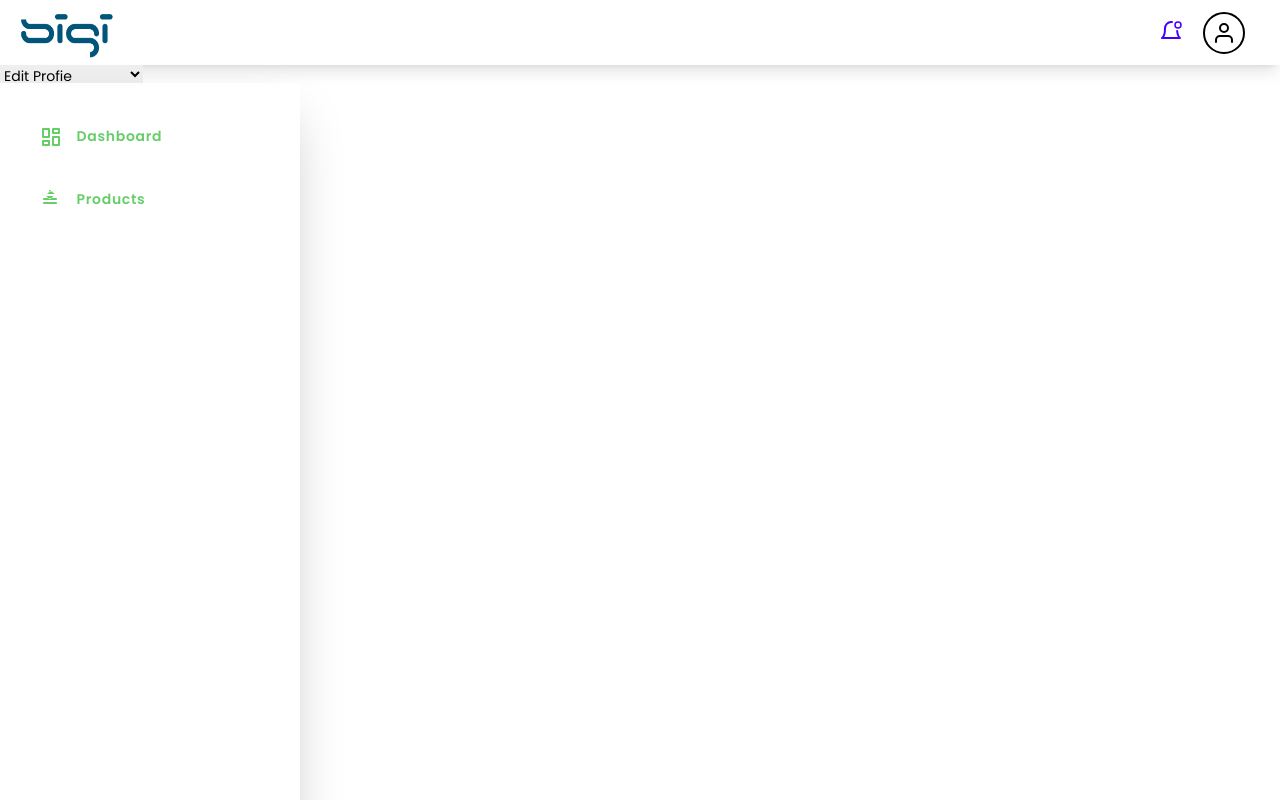
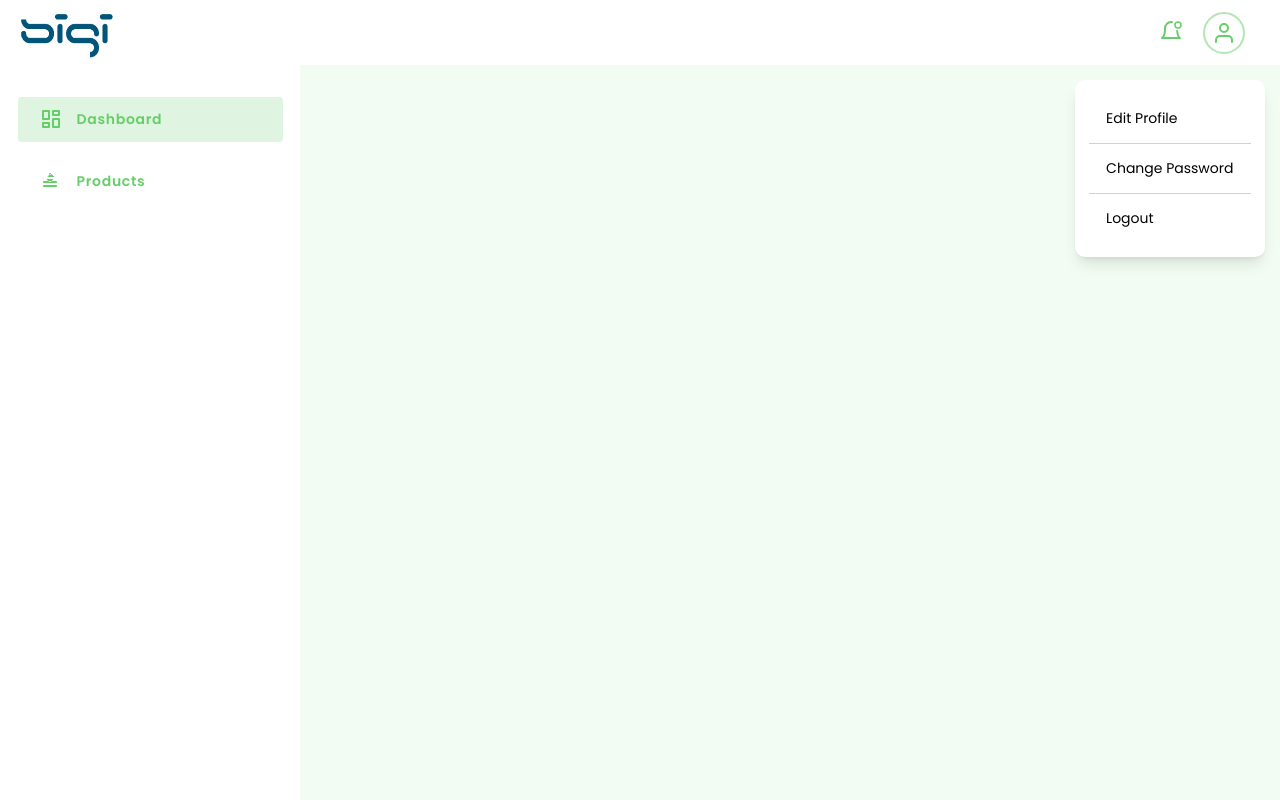
Before and after one commit to Arjunarunachalan/sigi_frontend, a React (Create React App) app: page / in a window 1280 px wide. Both pictures are taken after a click on the button 1224 px from the left and 32 px from the top of the page. Built offline with nearby package versions, Linux system fonts and the light colour scheme.

Commit message:
profile dropdown completed

```diff
--- a/src/App.js
+++ b/src/App.js
@@ -2,6 +2,7 @@
 import './App.css';
 import './assets/css/global.css'
 import Signup from './Components/Signup/Signup';
+import Table from './Components/Table';
 import Topbar from './Layouts/Topbar';
 import IndexRouter from './Routes/Route';
 
--- a/src/Components/Icons/Notification.jsx
+++ b/src/Components/Icons/Notification.jsx
@@ -1,9 +1,44 @@
-import React from 'react'
+import React from "react";
 
-const Notification = () => {
+const Notification = (props) => {
   return (
-     <svg width="30" height="20" stroke-width="1.5"  fill="none" xmlns="http://www.w3.org/2000/svg" id="IconChangeColor"> <path d="M18.1336 11C18.7155 16.3755 21 18 21 18H3C3 18 6 15.8667 6 8.4C6 6.70261 6.63214 5.07475 7.75736 3.87452C8.88258 2.67428 10.4087 2 12 2C12.3373 2 12.6717 2.0303 13 2.08949" stroke="#4400ff" stroke-linecap="round" stroke-linejoin="round" id="mainIconPathAttribute" fill="#ffffff" stroke-width="2"></path> <path d="M19 8C20.6569 8 22 6.65685 22 5C22 3.34315 20.6569 2 19 2C17.3431 2 16 3.34315 16 5C16 6.65685 17.3431 8 19 8Z" stroke="#4400ff" stroke-linecap="round" stroke-linejoin="round" id="mainIconPathAttribute" fill="#ffffff"></path> <path d="M13.73 21C13.5542 21.3031 13.3019 21.5547 12.9982 21.7295C12.6946 21.9044 12.3504 21.9965 12 21.9965C11.6496 21.9965 11.3054 21.9044 11.0018 21.7295C10.6982 21.5547 10.4458 21.3031 10.27 21" stroke="#4400ff" stroke-linecap="round" stroke-linejoin="round" id="mainIconPathAttribute" fill="#ffffff"></path> </svg>
-  )
-}
+    <svg
+      width="30"
+      height="20"
+      stroke-width="1.5"
+      fill="none"
+      xmlns="http://www.w3.org/2000/svg"
+      id="IconChangeColor"
+      {...props}
+    >
+      {" "}
+      <path
+        d="M18.1336 11C18.7155 16.3755 21 18 21 18H3C3 18 6 15.8667 6 8.4C6 6.70261 6.63214 5.07475 7.75736 3.87452C8.88258 2.67428 10.4087 2 12 2C12.3373 2 12.6717 2.0303 13 2.08949"
+        stroke="strokeColor"
+        stroke-linecap="round"
+        stroke-linejoin="round"
+        id="mainIconPathAttribute"
+        fill="#ffffff"
+        stroke-width="2"
+      ></path>{" "}
+      <path
+        d="M19 8C20.6569 8 22 6.65685 22 5C22 3.34315 20.6569 2 19 2C17.3431 2 16 3.34315 16 5C16 6.65685 17.3431 8 19 8Z"
+        stroke="strokeColor"
+        stroke-linecap="round"
+        stroke-linejoin="round"
+        id="mainIconPathAttribute"
+        fill="#ffffff"
+      ></path>{" "}
+      <path
+        d="M13.73 21C13.5542 21.3031 13.3019 21.5547 12.9982 21.7295C12.6946 21.9044 12.3504 21.9965 12 21.9965C11.6496 21.9965 11.3054 21.9044 11.0018 21.7295C10.6982 21.5547 10.4458 21.3031 10.27 21"
+        stroke="#4400ff"
+        stroke-linecap="round"
+        stroke-linejoin="round"
+        id="mainIconPathAttribute"
+        fill="#ffffff"
+      ></path>{" "}
+    </svg>
+  );
+};
 
-export default Notification
+export default Notification;
--- /dev/null
+++ b/src/Components/Table.jsx
@@ -0,0 +1,79 @@
+// import React from "react";
+
+// const Table = () => {
+//   const headerdata = [
+//     {
+//       header: "Name",
+//     },
+//     {
+//       header: "Description",
+//     },
+//   ];
+
+//   const data = [{ Name: "Arjun" }, { Description: "good boy" }];
+
+//   return (
+//     <div>
+//       <table>
+//         {headerdata.map((data) => {
+//           <th>{data.header}</th>;
+//         })}
+//         {data.map((tabledata) => {
+//           <tr>
+//             {Object.keys(
+//               tabledata.map((tddata) => {
+//                 <td>{tddata[key]}</td>;
+//               })
+//             )}
+//           </tr>;
+//         })}
+//       </table>
+//     </div>
+//   );
+// };
+
+// export default Table;
+import React from "react";
+
+const Table = () => {
+  const headerdata = [
+    {
+      header: "Name",
+    },
+    {
+      header: "Description",
+    },
+    {
+      header: "Age",
+    },
+  ];
+
+  const data = [{ Name: "Arjun", Description: "good boy",Age:22 }];
+
+  return (
+    <div>
+      <table>
+        <thead>
+          <tr>
+            {headerdata.map((data) => (
+              <th key={data.header}>{data.header}</th>
+            ))}
+          </tr>
+        </thead>
+        <tbody>
+          {data.map((tabledata) => (
+            <tr key={tabledata.Name}>
+              {Object.keys(tabledata).map((key) => (
+                <td key={key}>{tabledata[key]}</td>
+              ))
+              }
+            </tr>
+          ))}
+
+        </tbody>
+      </table>
+    </div>
+  );
+};
+
+export default Table;
--- a/src/Layouts/Sidebar.jsx
+++ b/src/Layouts/Sidebar.jsx
@@ -22,19 +22,19 @@ const Sidebar = () => {
     navigate(link)
   }
   return (
-    <div className="w-[300px] bg-white-500 shadow-2xl  h-full flex ">
+    <div className="w-[300px] bg-white-500  h-full flex " style={{backgroundColor:'white'}}>
       <ul className="w-full px-5 py-9">
         {items.map((data,index) => (
           <li className="mb-5 flex justify-center" key={index}>
               <div
                 role="button"
                 onClick={()=>navigateToHref(data.link)}
-                className={`w-full flex justify-start items-center px-6 py-3 rounded ${
-                  window.location.pathname == data.link && "bg-hover-color-400"
-                } ${Styles["nav-link"]}`}
+                className={`w-full flex justify-start items-center px-6 py-3 rounded text-primary-green ${
+                  window.location.pathname == data.link &&  "bg-primary-green bg-opacity-20 "
+                } hover:bg-primary-green hover:bg-opacity-25`}
               >
                 {data.icon}
-                <span className="ml-4 font-semibold tracking-wider text-red-500"> {data.title} </span>
+                <span className="ml-4 font-semibold tracking-wider "> {data.title} </span>
               </div>
           </li>
         ))}
--- a/src/Layouts/Topbar.jsx
+++ b/src/Layouts/Topbar.jsx
@@ -2,7 +2,7 @@ import { React, useState } from "react";
 import Notification from "../Components/Icons/Notification";
 import ProfileIcon from "../Components/Icons/ProfileIcon";
 import ProfileItems from "./ProfileItems";
-
+import { Link } from "react-router-dom";
 
 const Topbar = () => {
   const [profile, setprofile] = useState(false);
@@ -12,26 +12,45 @@ const Topbar = () => {
 
   console.log(profile);
   return (
-    <div>
-      <div className="bg-white shadow-lg w-full h-[65px] flex">
+    <div className="topbar" style={{ backgroundColor: "white" }}>
+      <div className="   w-full   h-[65px] flex">
         <img src="/sigi.png" alt="LOGO" className="w-[130px]" />
         <div className="w-full flex justify-end items-center px-10">
           <div className="mr-4">
             <button type="button">
-              <Notification />
+              <Notification stroke="#66CE69" />
             </button>
           </div>
+          <div className="buttonSection">
+            <button
+              type="button"
+              className="border-2 border-[#66CE69] border-opacity-50 p-2 rounded-[50%]"
+              onClick={profileHandler}
+            >
+              <ProfileIcon stroke="#66CE69" />
+            </button>
 
-          <button
-            type="button"
-            className="border-2 border-[#2c8176-500] p-2 rounded-[50%]"
-            onClick={profileHandler}
-          >
-            <ProfileIcon />
-          </button>
+            {profile ? (
+              <>
+                <div></div>
+                <div className="absolute top-[80px] bg-white right-[15px]  rounded-[10px] p-4 shadow-lg">
+                  <ul>
+                    <li className="px-5 py-4 border border-r-0 border-l-0 border-t-0 border-b-primary-green border-opacity-50">
+                      <Link>Edit Profile</Link>
+                    </li>
+                    <li className="px-5 py-4 border border-r-0 border-l-0 border-t-0 border-b-primary-green border-opacity-50">
+                      <Link>Change Password</Link>
+                    </li>
+                    <li className="px-5 py-4">
+                      <Link>Logout</Link>
+                    </li>
+                  </ul>
+                </div>
+              </>
+            ) : null}
+          </div>
         </div>
       </div>
-      {profile?<ProfileItems />:null}
     </div>
   );
 };
--- a/src/Layouts/index.jsx
+++ b/src/Layouts/index.jsx
@@ -5,11 +5,11 @@ import { Outlet } from "react-router-dom";
 
 const Layout = () => {
   return (
-    <div className="overflow-hidden h-screen">
+    <div className="index overflow-hidden h-screen ">
       <Topbar />
       <div className="flex h-full">
         <Sidebar />
-        <Outlet />
+        <Outlet/>
       </div>
     </div>
   );
--- a/src/Layouts/layouts.module.css
+++ b/src/Layouts/layouts.module.css
@@ -1,3 +1,5 @@
+
+
 .nav-link:hover{
     background:#c6f6d5;
     color: #66CE69;
@@ -9,3 +11,8 @@
 .nav-link{
     color:#66CE69
 }
+
+.buttonSection{
+    position: relative;
+
+}
--- a/src/Pages/Shop/Products.js
+++ b/src/Pages/Shop/Products.js
@@ -2,7 +2,7 @@ import React from 'react'
 
 const Products = () => {
   return (
-    <div>Products</div>
+    <div >Products</div>
   )
 }
 
--- a/src/assets/css/global.css
+++ b/src/assets/css/global.css
@@ -5,7 +5,7 @@
 }
 
 body{
-
+    background-color: rgba(168, 240, 171, 0.150);
 }
 
 .input {
--- a/tailwind.config.js
+++ b/tailwind.config.js
@@ -6,9 +6,7 @@ module.exports = {
     colors: {
       'hover-color':'#79b59a',
       'primary-green': '#66CE69',
-
-
-
+      'white': '#fff',
     },
   },
   plugins: [],
```
